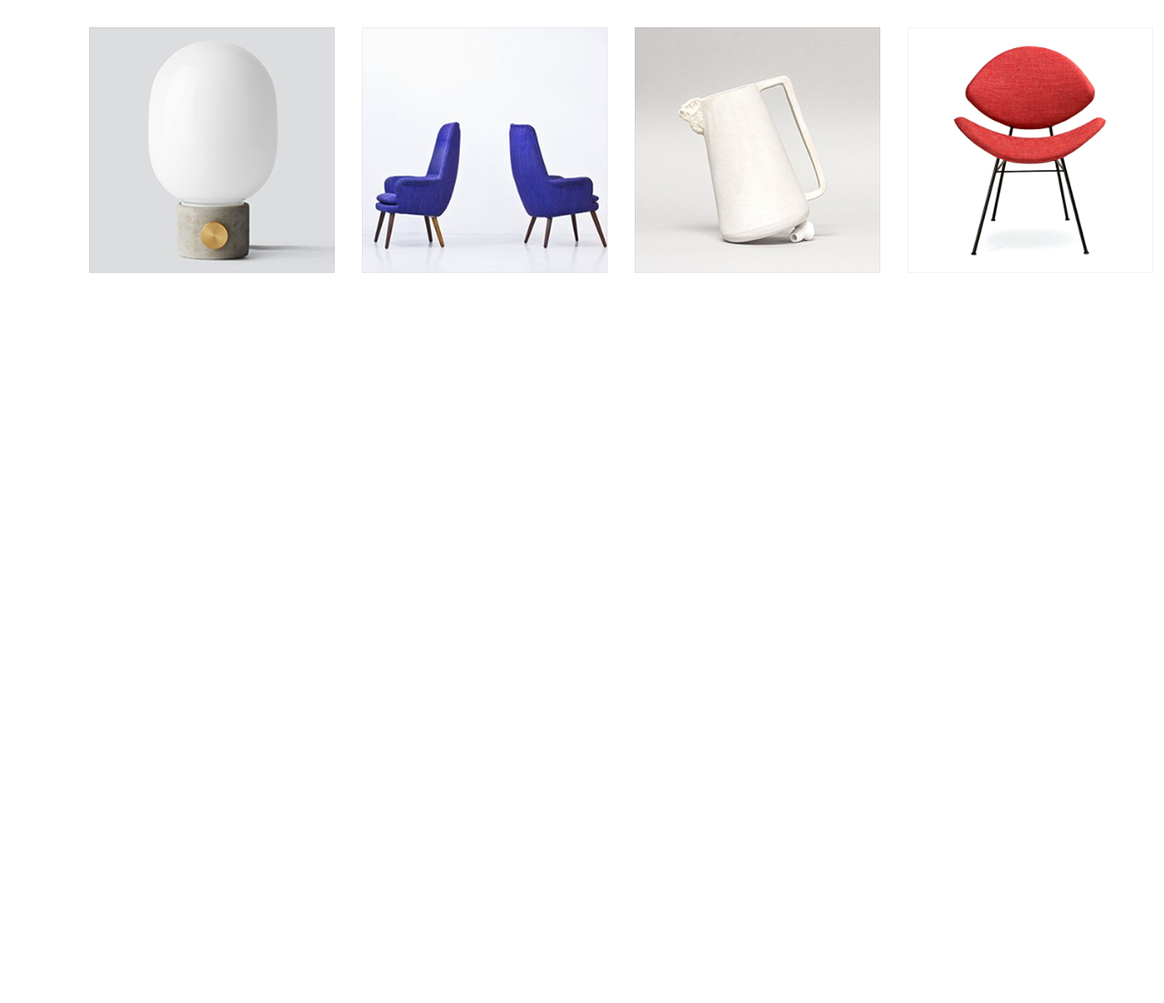
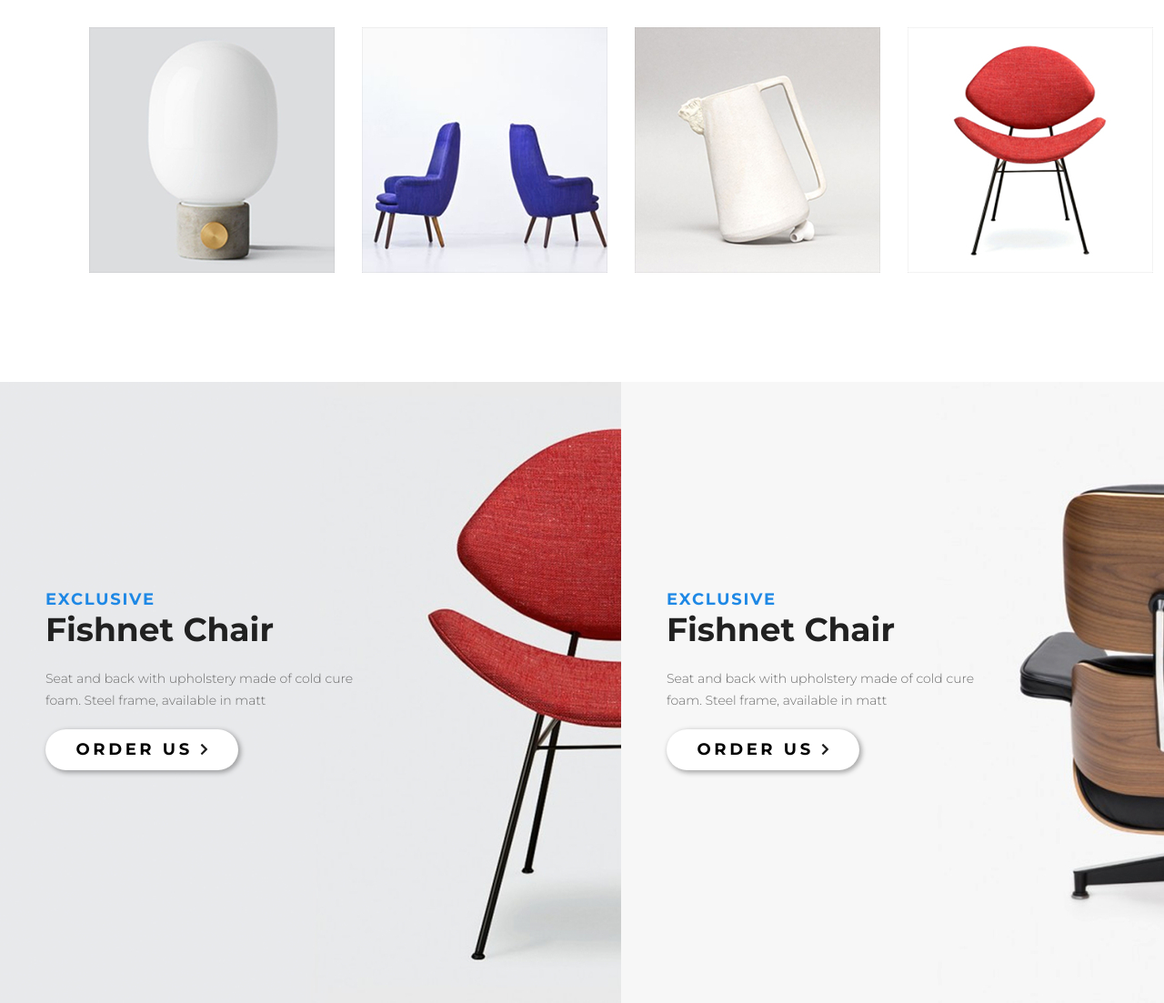
Before and after one commit to mistersunny/HTML_CSS, a plain HTML site: page index.html in a window 1280 px wide. Shown: the part 1004-2107 px from the top of the page at 91% size. Before the commit the page ends 1304 px from the top, so only its background shows below. Drawn offline with Linux system fonts and the light colour scheme.

Commit message:
featured-new закончен

```diff
--- a/index.html
+++ b/index.html
@@ -36,8 +36,8 @@
                 <a href="#" class="circle"></a>
             </div>
         </div>
-        <div class="featured-new paddingsite">
-            <div class="featured-new-header">
+        <div class="featured-new">
+            <div class="featured-new-header paddingsite">
                 <div class=".featured-new-menu">
                     <div class="featured-new-menu-list featured-new-menu-link-active">
                         <a href="#" class="featured-new-menu-link-active">Featured</a></div>
@@ -48,7 +48,7 @@
                     <a href="" class="explore-all-link">explore all <img src="img/arrow.svg" alt=""> </a>
                 </div>
             </div>
-            <div class="featured-new-selection">
+            <div class="featured-new-selection paddingsite">
                 <div class="featured-new-selection-item">
                     <div class="visib" style="background-image: url(img/product-1.jpg);">
                     </div>
@@ -94,6 +94,26 @@
                     </div>
                 </div>
             </div>
+            <div class="featured-new-exclusive">
+                <div class="exclusive" style="background-image: url(img/promo-img1.jpg);">
+                    <div class="exclusive-text">
+                        <div class="exclusive-trending">exclusive</div>
+                        <div class="exclusive-h2">Fishnet Chair</div>
+                        <div class="exclusive-content">Seat and back with upholstery made of cold cure foam. Steel
+                            frame, available in matt</div>
+                        <a href="#" class="button">Order Us <img src="img/arrow.svg" alt=""></a>
+                    </div>
+                </div>
+                <div class="exclusive" style="background-image: url(img/promo-img.jpg);">
+                    <div class="exclusive-text">
+                        <div class="exclusive-trending">exclusive</div>
+                        <div class="exclusive-h2">Fishnet Chair</div>
+                        <div class="exclusive-content">Seat and back with upholstery made of cold cure foam. Steel
+                            frame, available in matt</div>
+                        <a href="#" class="button">Order Us <img src="img/arrow.svg" alt=""></a>
+                    </div>
+                </div>
+            </div>
         </div>
     </div>
 
```
